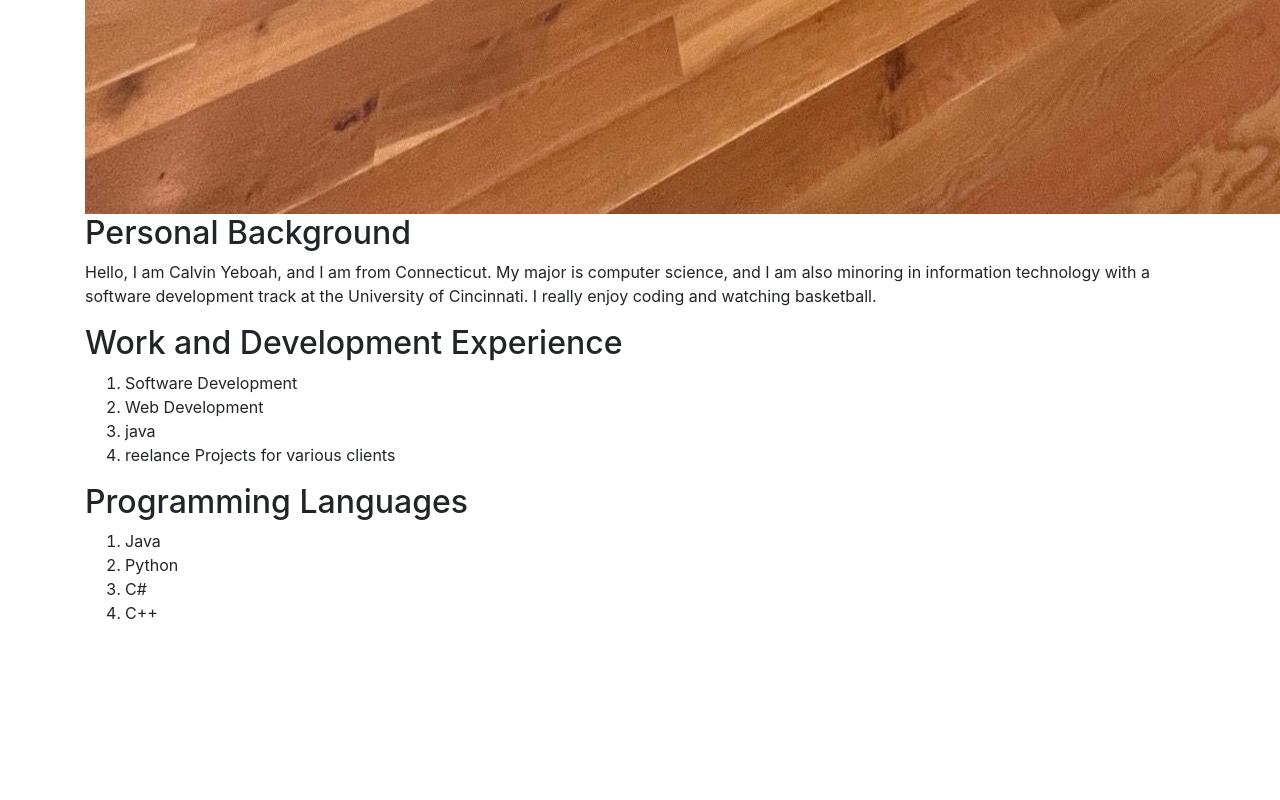
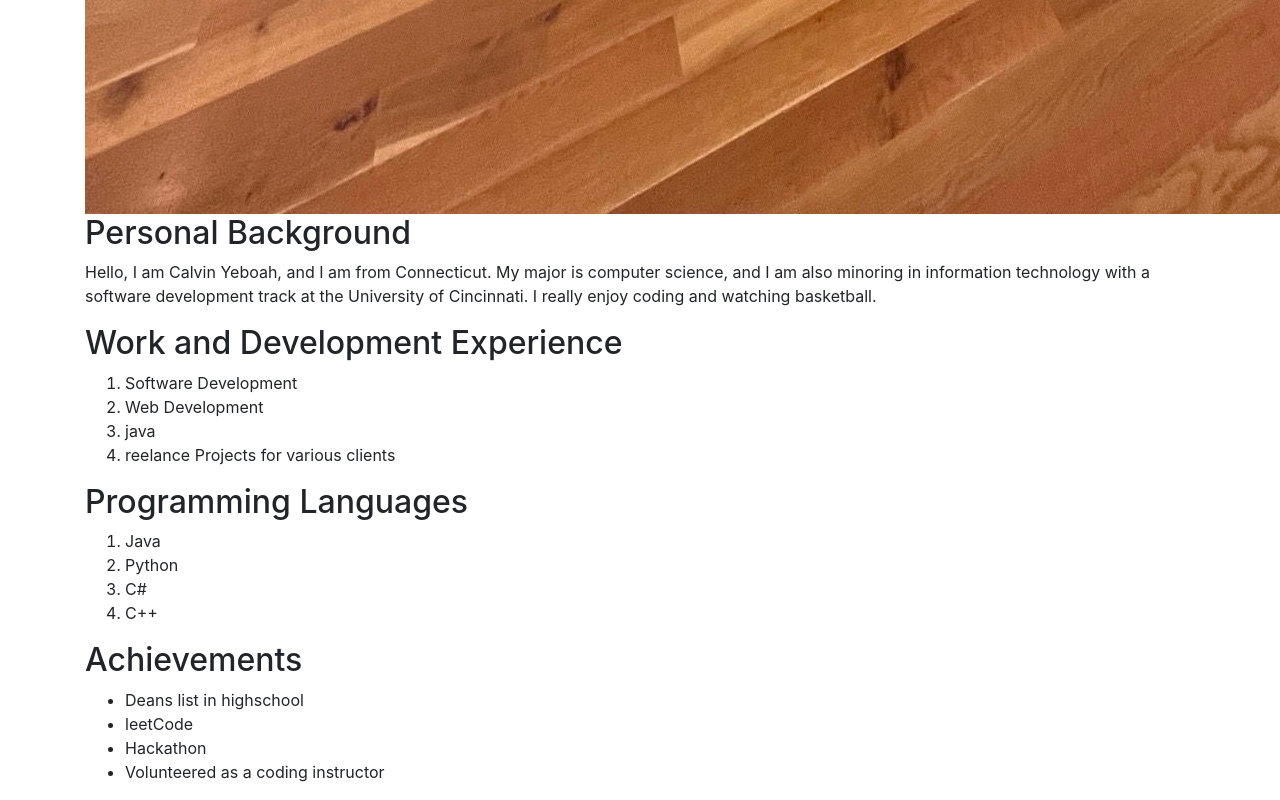
Before and after one commit to IT3049C-Spring24/1-student-portfolio-Calvinyeb04, a website: page index.html in a window 1280 px wide. Shown: the part 1890-2690 px from the top of the page. Before the commit the page ends 2531 px from the top, so only its background shows below. Drawn offline with nearby package versions, Linux system fonts and the light colour scheme.

Commit message:
added Achievements section

```diff
--- a/index.html
+++ b/index.html
@@ -47,6 +47,18 @@
     </div>
 
 
+    <div class="section" id="achievements">
+      <h2>Achievements</h2>
+      <ul>
+        <li>Deans list in highschool</li>
+        <li>leetCode</li>
+        <li>Hackathon</li>
+        <li>Volunteered as a coding instructor</li>
+      </ul>
+    </div>
+
+
+
   </div>
   <!-- Bootstrap Scripts-->
   <script src="https://code.jquery.com/jquery-3.4.1.slim.min.js"
```
